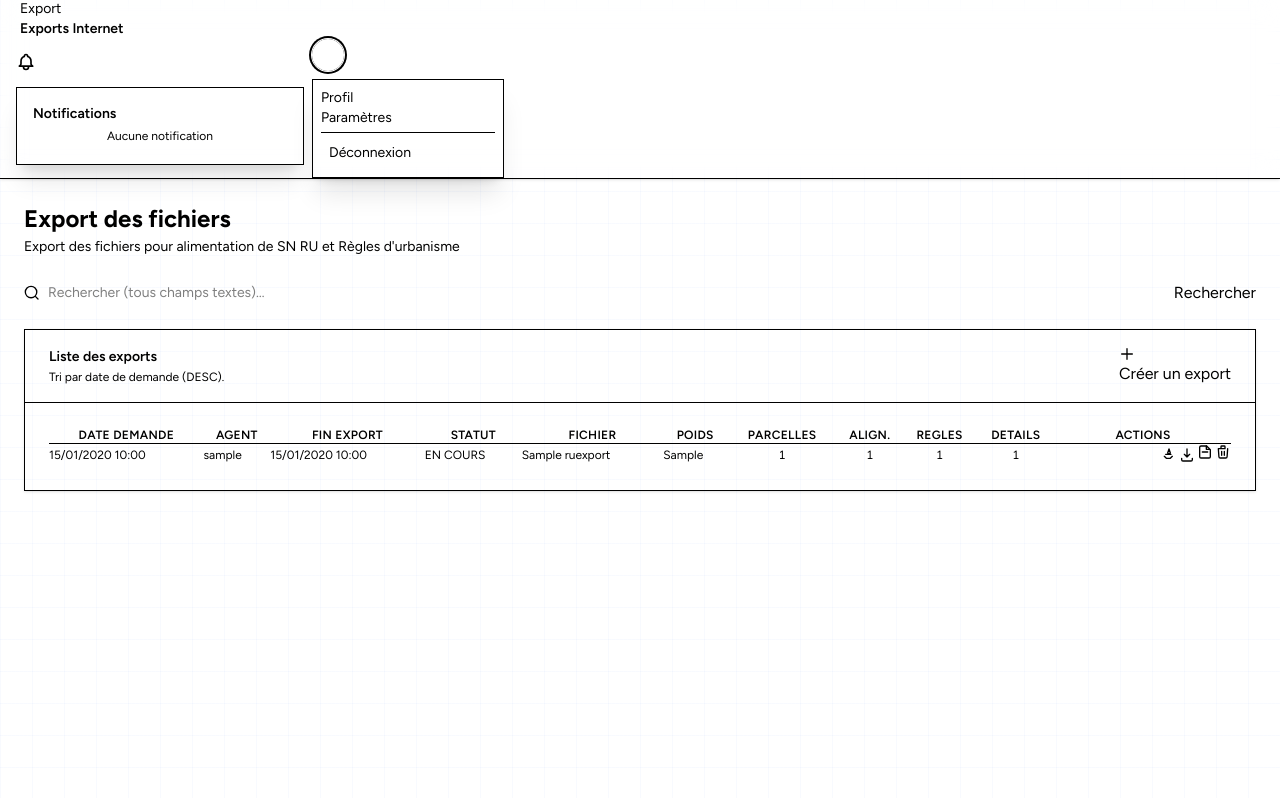
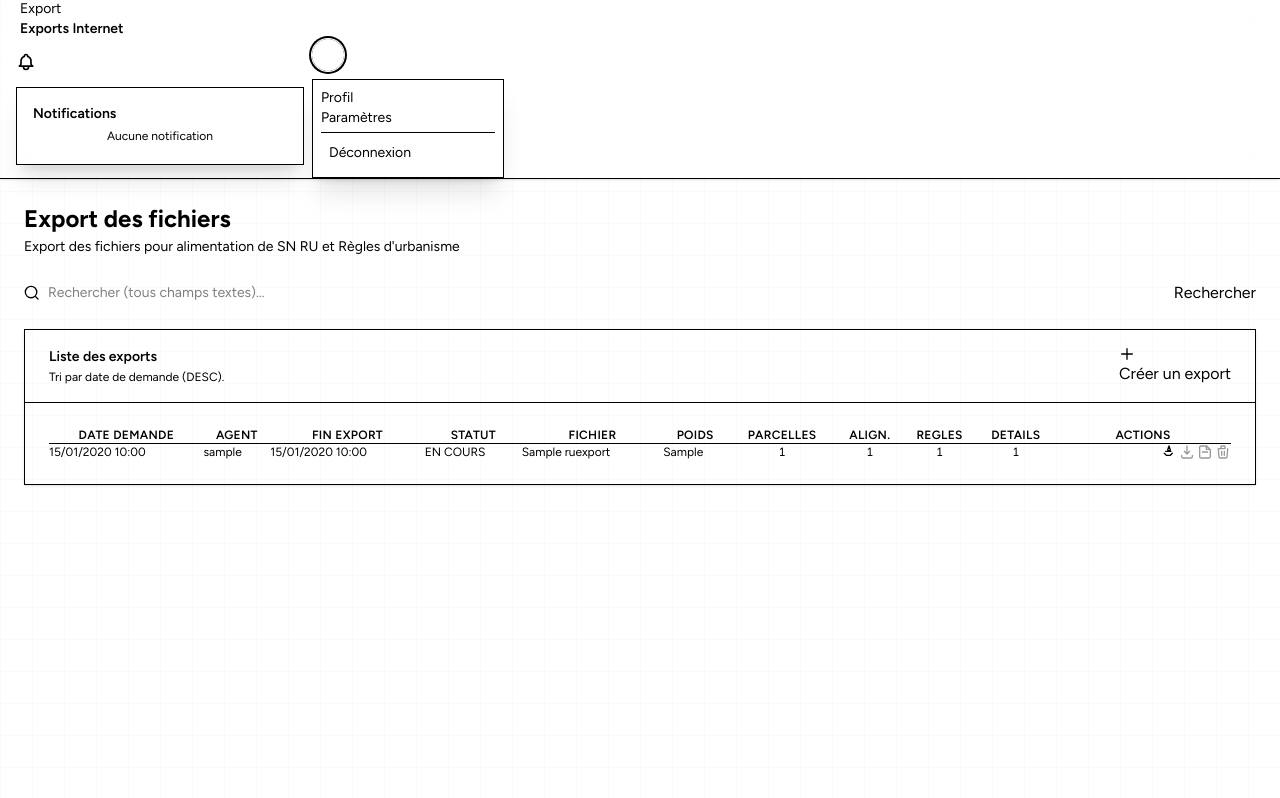
Before and after one commit to moccand/officeru, a Django app: page /export/exports-internet/ in a window 1280 px wide. Shown: the part 25-823 px from the top of the page. Run offline with Django 5.2, Linux system fonts and the light colour scheme; tables that the repository leaves empty hold one stand-in row (values such as "Sample post"); some libraries are stand-ins or nearby versions.

Commit message:
Jour 7 : Amélioration page export + dates/heures fr

```diff
--- a/ru/backoffice/templates/backoffice/export/exports_internet.html
+++ b/ru/backoffice/templates/backoffice/export/exports_internet.html
@@ -169,7 +169,7 @@
                       {% endif %}
 
                       {# Télécharger #}
-                      {% if e.nom_du_fichier %}
+                      {% if e.statut == 'TERMINE' and e.nom_du_fichier %}
                         <a
                           href="{% url 'backoffice:export_exports_internet' %}?download={{ e.pk }}"
                           class="btn btn-ghost btn-xs btn-square tooltip tooltip-left inline-flex items-center justify-center"
@@ -180,32 +180,82 @@
                           </svg>
                         </a>
                       {% else %}
-                        <span class="btn btn-ghost btn-xs btn-square inline-flex items-center justify-center opacity-40" data-tip="Aucun fichier">
+                        {% if e.statut == 'EN COURS' or e.statut == 'EN ERREUR' or e.statut == 'ARCHIVE SUPPRIMEE' %}
+                          <span
+                            class="btn btn-ghost btn-xs btn-square tooltip tooltip-left tooltip-neutral opacity-40 inline-flex items-center justify-center"
+                            data-tip="Télécharger"
+                            aria-label="Télécharger le fichier de l export">
+                            <svg xmlns="http://www.w3.org/2000/svg" class="size-4 text-base-content/40" viewBox="0 0 24 24" fill="none" stroke="currentColor" aria-hidden="true">
+                              <path stroke-linecap="round" stroke-linejoin="round" stroke-width="2" d="M12 3v12m0 0 4-4m-4 4-4-4M4 17v2a2 2 0 0 0 2 2h12a2 2 0 0 0 2-2v-2"/>
+                            </svg>
+                          </span>
+                        {% else %}
+                          <span
+                            class="btn btn-ghost btn-xs btn-square tooltip tooltip-left tooltip-neutral inline-flex items-center justify-center"
+                            data-tip="Télécharger"
+                            aria-label="Télécharger le fichier de l export">
                             <svg xmlns="http://www.w3.org/2000/svg" class="size-4 text-base-content/40" viewBox="0 0 24 24" fill="none" stroke="currentColor" aria-hidden="true">
                               <path stroke-linecap="round" stroke-linejoin="round" stroke-width="2" d="M12 3v12m0 0 4-4m-4 4-4-4M4 17v2a2 2 0 0 0 2 2h12a2 2 0 0 0 2-2v-2"/>
                             </svg>
                           </span>
                         {% endif %}
+                      {% endif %}
 
                       {# Supprimer le Fichier #}
+                      {% if e.statut == 'TERMINE' and e.nom_du_fichier %}
                         <form method="post" action="{% url 'backoffice:export_exports_internet' %}" class="inline">
                           {% csrf_token %}
                           <input type="hidden" name="action" value="delete_export_file" />
                           <input type="hidden" name="export_pk" value="{{ e.pk }}" />
                           <button
                             type="submit"
-                          class="btn btn-ghost btn-xs btn-square tooltip tooltip-left inline-flex items-center justify-center {% if not e.nom_du_fichier %}opacity-40{% endif %}"
+                            class="btn btn-ghost btn-xs btn-square tooltip tooltip-left inline-flex items-center justify-center"
                             data-tip="Supprimer le fichier"
                             aria-label="Supprimer le fichier">
-                          <svg xmlns="http://www.w3.org/2000/svg" class="size-4 text-base-content/40 hover:text-error transition-colors {% if not e.nom_du_fichier %}pointer-events-none{% endif %}" viewBox="0 0 24 24" fill="none" stroke="currentColor" aria-hidden="true">
+                            <svg xmlns="http://www.w3.org/2000/svg" class="size-4 text-base-content/40 hover:text-error transition-colors" viewBox="0 0 24 24" fill="none" stroke="currentColor" aria-hidden="true">
                               <path stroke-linecap="round" stroke-linejoin="round" stroke-width="2" d="M14.5 3H6a2 2 0 0 0-2 2v14a2 2 0 0 0 2 2h12a2 2 0 0 0 2-2V8.5L14.5 3z"/>
                               <path stroke-linecap="round" stroke-linejoin="round" stroke-width="2" d="M8 12h8"/>
                               <path stroke-linecap="round" stroke-linejoin="round" stroke-width="2" d="M14 3v5h5"/>
                             </svg>
                           </button>
                         </form>
+                      {% else %}
+                        {% if e.statut == 'EN COURS' or e.statut == 'EN ERREUR' or e.statut == 'ARCHIVE SUPPRIMEE' %}
+                          <span
+                            class="btn btn-ghost btn-xs btn-square tooltip tooltip-left tooltip-neutral opacity-40 inline-flex items-center justify-center"
+                            data-tip="Supprimer le fichier"
+                            aria-label="Supprimer le fichier">
+                            <svg xmlns="http://www.w3.org/2000/svg" class="size-4 text-base-content/40" viewBox="0 0 24 24" fill="none" stroke="currentColor" aria-hidden="true">
+                              <path stroke-linecap="round" stroke-linejoin="round" stroke-width="2" d="M14.5 3H6a2 2 0 0 0-2 2v14a2 2 0 0 0 2 2h12a2 2 0 0 0 2-2V8.5L14.5 3z"/>
+                              <path stroke-linecap="round" stroke-linejoin="round" stroke-width="2" d="M8 12h8"/>
+                              <path stroke-linecap="round" stroke-linejoin="round" stroke-width="2" d="M14 3v5h5"/>
+                            </svg>
+                          </span>
+                        {% else %}
+                          <span
+                            class="btn btn-ghost btn-xs btn-square tooltip tooltip-left tooltip-neutral inline-flex items-center justify-center"
+                            data-tip="Supprimer le fichier"
+                            aria-label="Supprimer le fichier">
+                            <svg xmlns="http://www.w3.org/2000/svg" class="size-4 text-base-content/40" viewBox="0 0 24 24" fill="none" stroke="currentColor" aria-hidden="true">
+                              <path stroke-linecap="round" stroke-linejoin="round" stroke-width="2" d="M14.5 3H6a2 2 0 0 0-2 2v14a2 2 0 0 0 2 2h12a2 2 0 0 0 2-2V8.5L14.5 3z"/>
+                              <path stroke-linecap="round" stroke-linejoin="round" stroke-width="2" d="M8 12h8"/>
+                              <path stroke-linecap="round" stroke-linejoin="round" stroke-width="2" d="M14 3v5h5"/>
+                            </svg>
+                          </span>
+                        {% endif %}
+                      {% endif %}
 
                       {# Supprimer la ligne #}
+                      {% if e.statut == 'EN COURS' %}
+                        <span
+                          class="btn btn-ghost btn-xs btn-square tooltip tooltip-left tooltip-neutral opacity-40 inline-flex items-center justify-center"
+                          data-tip="Supprimer la ligne"
+                          aria-label="Supprimer l export">
+                          <svg xmlns="http://www.w3.org/2000/svg" class="size-4 text-base-content/40" fill="none" viewBox="0 0 24 24" stroke="currentColor" aria-hidden="true">
+                            <path stroke-linecap="round" stroke-linejoin="round" stroke-width="2" d="M19 7l-.867 12.142A2 2 0 0116.138 21H7.862a2 2 0 01-1.995-1.858L5 7m5 4v6m4-6v6m1-10V4a1 1 0 00-1-1h-4a1 1 0 00-1 1v3H5z"/>
+                          </svg>
+                        </span>
+                      {% else %}
                         <form method="post" action="{% url 'backoffice:export_exports_internet' %}" class="inline">
                           {% csrf_token %}
                           <input type="hidden" name="action" value="delete_export_line" />
@@ -220,6 +270,7 @@
                             </svg>
                           </button>
                         </form>
+                      {% endif %}
 
                     </div>
                   </td>
```
Lines whose indentation alone changed are shown as unchanged.
